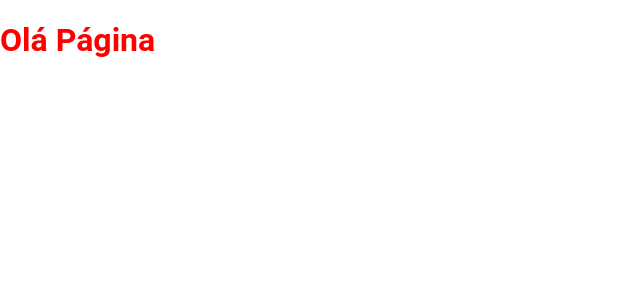
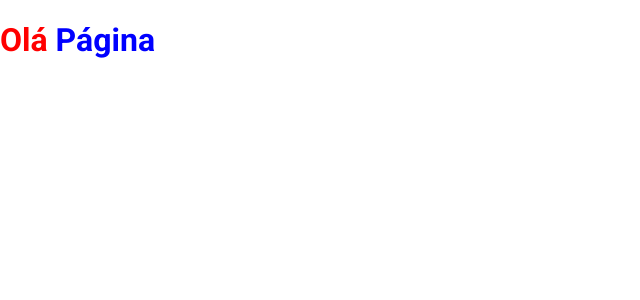
Before and after one commit to luancardosoti/ignews, a Next.js app: page / in a window 1280 px wide. Shown: the top 300 px of the page, without its empty margins (0-640 px from the left). Built offline with nearby package versions, Linux system fonts and the light colour scheme.

Commit message:
titulo dinâmico por página

```diff
--- a/src/pages/_document.tsx
+++ b/src/pages/_document.tsx
@@ -7,8 +7,7 @@
         <Head>
           <link rel="preconnect" href="https://fonts.googleapis.com" />
           <link rel="preconnect" href="https://fonts.gstatic.com" crossOrigin="true" />
-
-          <title>ig.news</title>
+          <link href="https://fonts.googleapis.com/css2?family=Roboto:wght@400;700;900&display=swap" rel="stylesheet" />
         </Head>
         <body>
           <Main />
--- a/src/pages/index.tsx
+++ b/src/pages/index.tsx
@@ -1,9 +1,15 @@
+import Head from 'next/head';
 import styles from '../styles/home.module.scss'
 
 export default function Home() {
   return (
-    <h1 className={styles.title}>
-      Olá Página
-    </h1>
+    <>
+      <Head>
+        <title>Início | ig.news</title>
+      </Head>
+      <h1 className={styles.title}>
+        Olá <span> Página </span>
+      </h1>
+    </>
   )
 }
--- a/src/styles/home.module.scss
+++ b/src/styles/home.module.scss
@@ -1,4 +1,8 @@
 .title {
   color: red;
   font-family: Roboto;
+
+  span {
+    color: blue
+  }
 }
```
